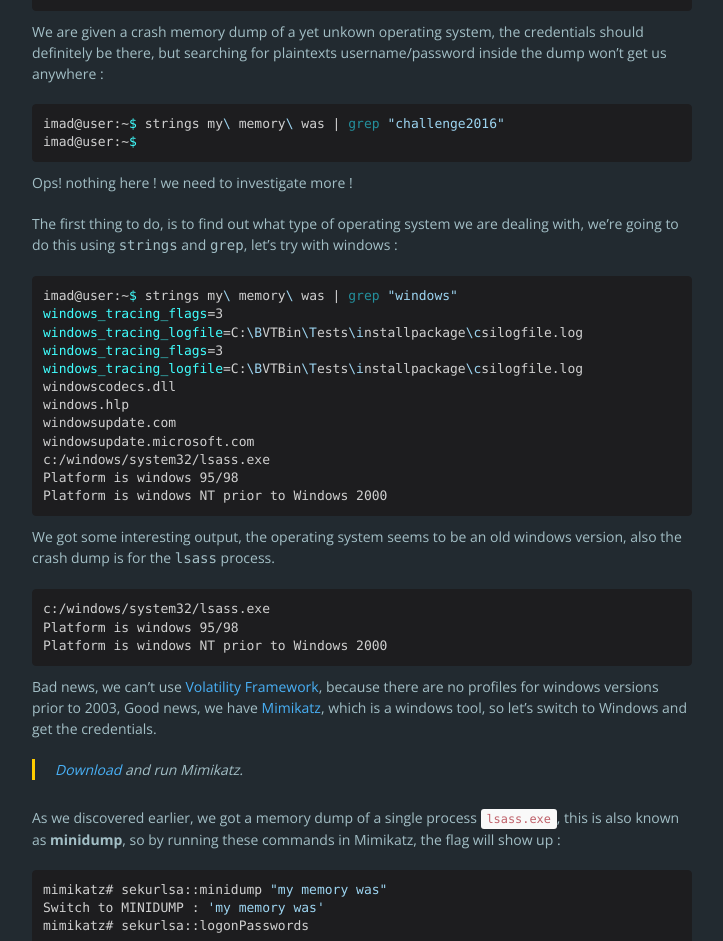
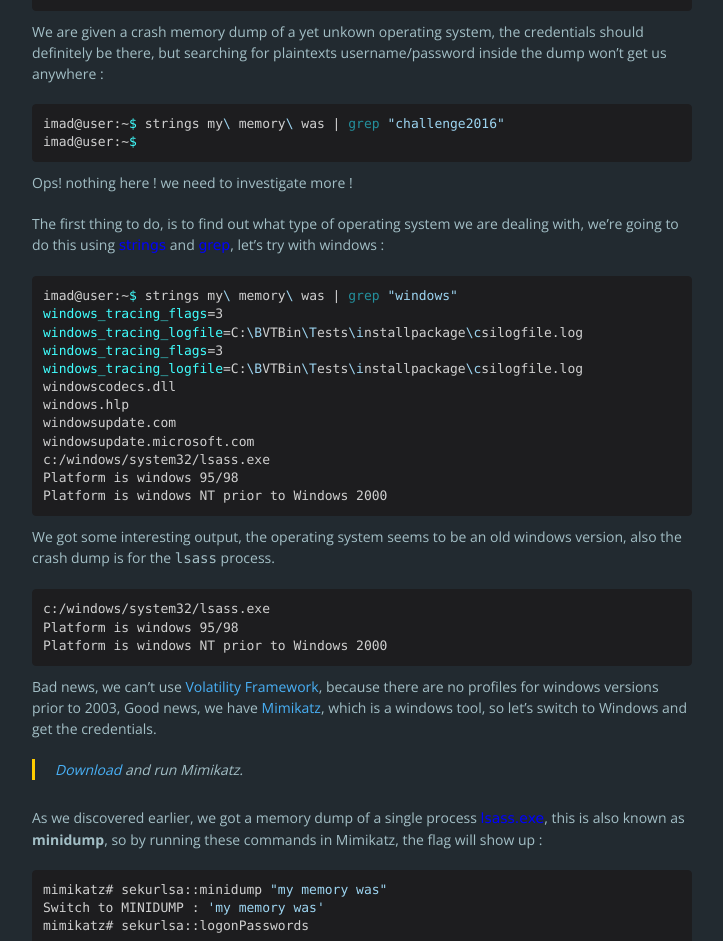
Before and after one commit to imadhsissou/imadhsissou.github.io, a Jekyll site: the page built from _posts/2016-05-19-mcsc16-writeup.md, in a window 1280 px wide. Shown: the part 839-1780 px from the top of the page, without its empty margins (278-1001 px from the left). Built offline with Jekyll 4.4.1, drawn with Linux system fonts in a browser that asks for light colours; nearby versions of some CDN libraries; comment, search, counter and statistics services are not loaded.

Commit message:
Update 2016-05-19-mcsc16-writeup.md

````diff
--- a/_posts/2016-05-19-mcsc16-writeup.md
+++ b/_posts/2016-05-19-mcsc16-writeup.md
@@ -34,7 +34,7 @@
 
 Ops! nothing here ! we need to investigate more !
 
-The first thing to do, is to find out what type of operating system we are dealing with, we're going to do this using <samp>strings</samp> and <samp>grep</samp>, let's try with windows :
+The first thing to do, is to find out what type of operating system we are dealing with, we're going to do this using <font face="verdana" color="blue">strings</font> and <font face="verdana" color="blue">grep</font>, let's try with windows :
 
 ```sh
 imad@user:~$ strings my\ memory\ was | grep "windows"
@@ -63,7 +63,7 @@
 
 > [Download](https://github.com/gentilkiwi/mimikatz/releases) and run Mimikatz.
 
-As we discovered earlier, we got a memory dump of a single process <code>lsass.exe</code>, this is also known as <b>minidump</b>, so by running these commands in Mimikatz, the flag will show up :
+As we discovered earlier, we got a memory dump of a single process <font face="verdana" color="blue">lsass.exe</font>, this is also known as <b>minidump</b>, so by running these commands in Mimikatz, the flag will show up :
 
 ```sh
 mimikatz# sekurlsa::minidump "my memory was"
````
